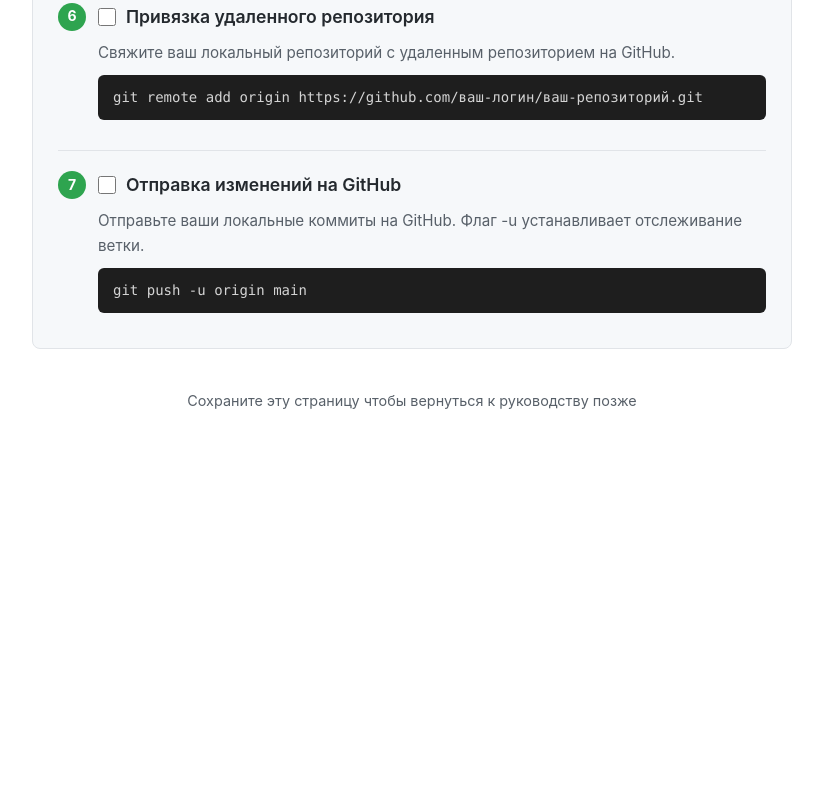
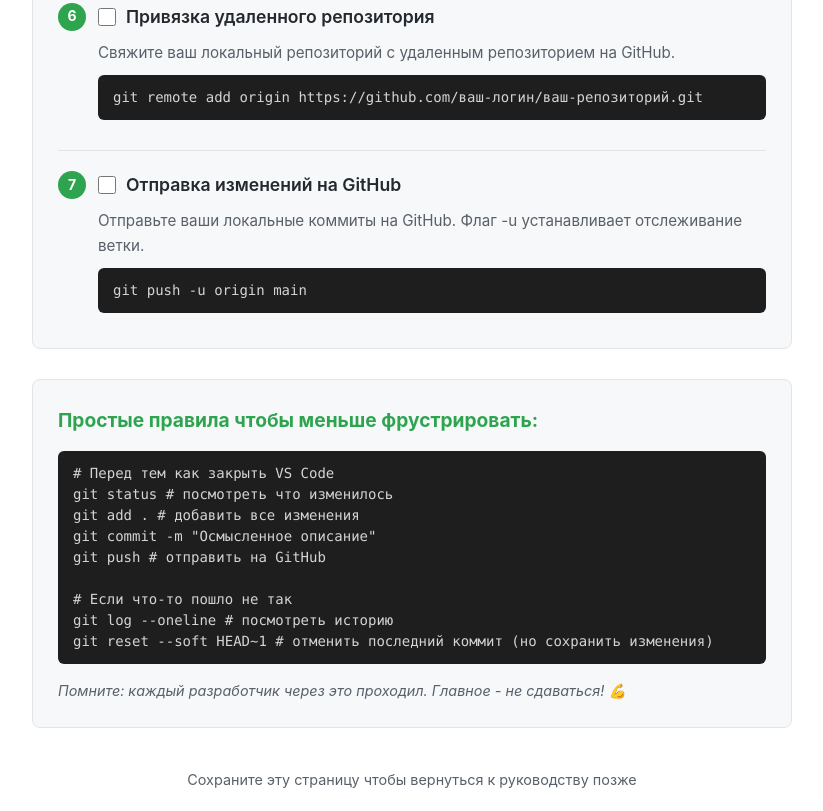
Before and after one commit to fsbxunter/baza, a plain HTML site: page Road_to_the_Dream/github_essentials.html in a window 1280 px wide. Shown: the part 1193-2004 px from the top of the page, without its empty margins (228-1051 px from the left). Before the commit the page ends 1625 px from the top, so only its background shows below. Drawn offline with Linux system fonts and the light colour scheme.

Commit message:
Изменено содержимое github_essentials.html

```diff
--- a/Road_to_the_Dream/github_essentials.html
+++ b/Road_to_the_Dream/github_essentials.html
@@ -181,6 +181,40 @@
                 margin-left: 0;
             }
         }
+        /* ... предыдущие стили без изменений ... */
+
+        .tips {
+            background-color: var(--secondary);
+            border-radius: 8px;
+            padding: 25px;
+            margin: 30px 0;
+            border: 1px solid var(--border);
+        }
+
+        .tips h3 {
+            color: var(--primary);
+            margin-bottom: 15px;
+            font-size: 1.2rem;
+        }
+
+        .tips-command {
+            background-color: #1E1E1E;
+            color: #D4D4D4;
+            padding: 12px 15px;
+            border-radius: 6px;
+            font-family: 'Monaco', 'Menlo', monospace;
+            font-size: 14px;
+            margin: 10px 0;
+            overflow-x: auto;
+            line-height: 1.5;
+        }
+
+        .tip-note {
+            margin-top: 15px;
+            font-style: italic;
+            color: #586069;
+            font-size: 0.9rem;
+        }
     </style>
 </head>
 <body>
@@ -306,7 +340,21 @@
             </div>
         </div>
     </div>
-
+    <div class="tips">
+        <h3>Простые правила чтобы меньше фрустрировать:</h3>
+        <div class="tips-command">
+            # Перед тем как закрыть VS Code<br>
+            git status          # посмотреть что изменилось<br>
+            git add .           # добавить все изменения<br>
+            git commit -m "Осмысленное описание"<br>
+            git push            # отправить на GitHub<br>
+            <br>
+            # Если что-то пошло не так<br>
+            git log --oneline   # посмотреть историю<br>
+            git reset --soft HEAD~1  # отменить последний коммит (но сохранить изменения)
+        </div>
+        <p class="tip-note">Помните: каждый разработчик через это проходил. Главное - не сдаваться! 💪</p>
+    </div>
     <footer>
         <p>Сохраните эту страницу чтобы вернуться к руководству позже</p>
     </footer>
```
